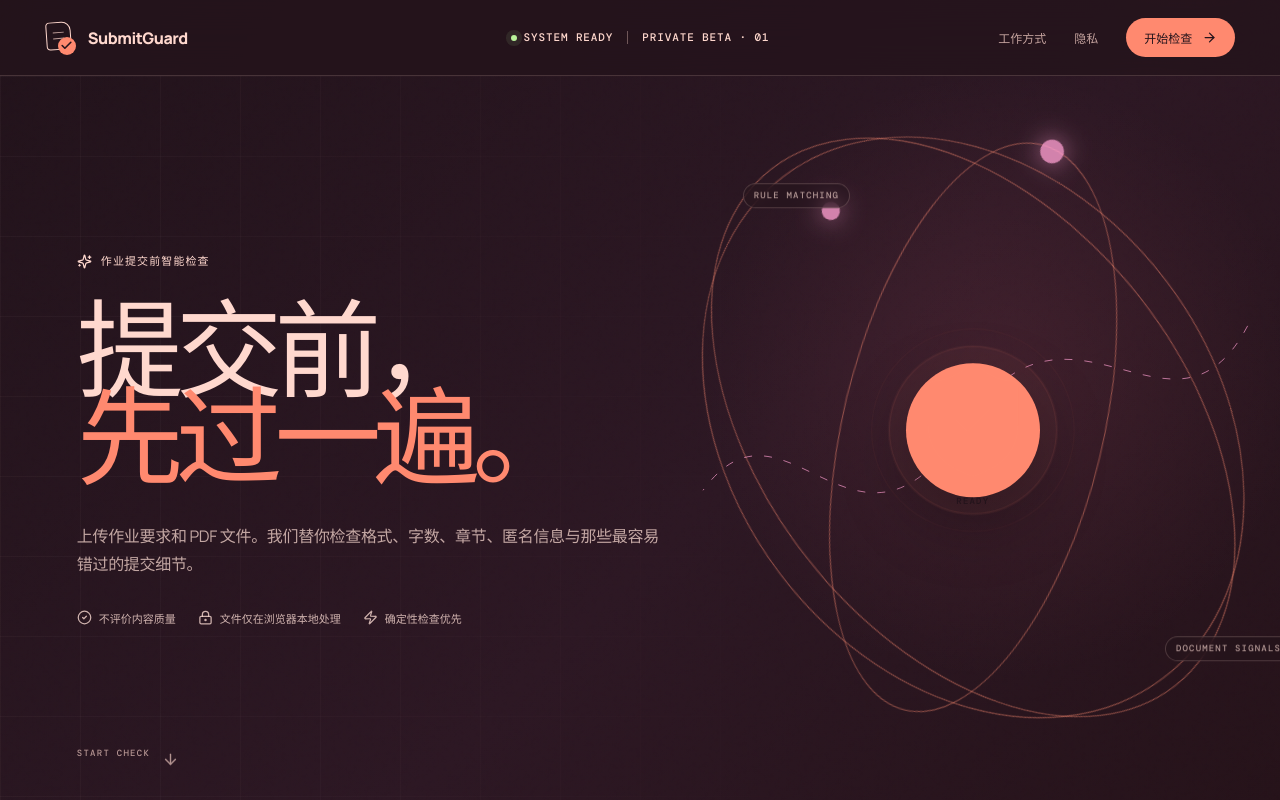
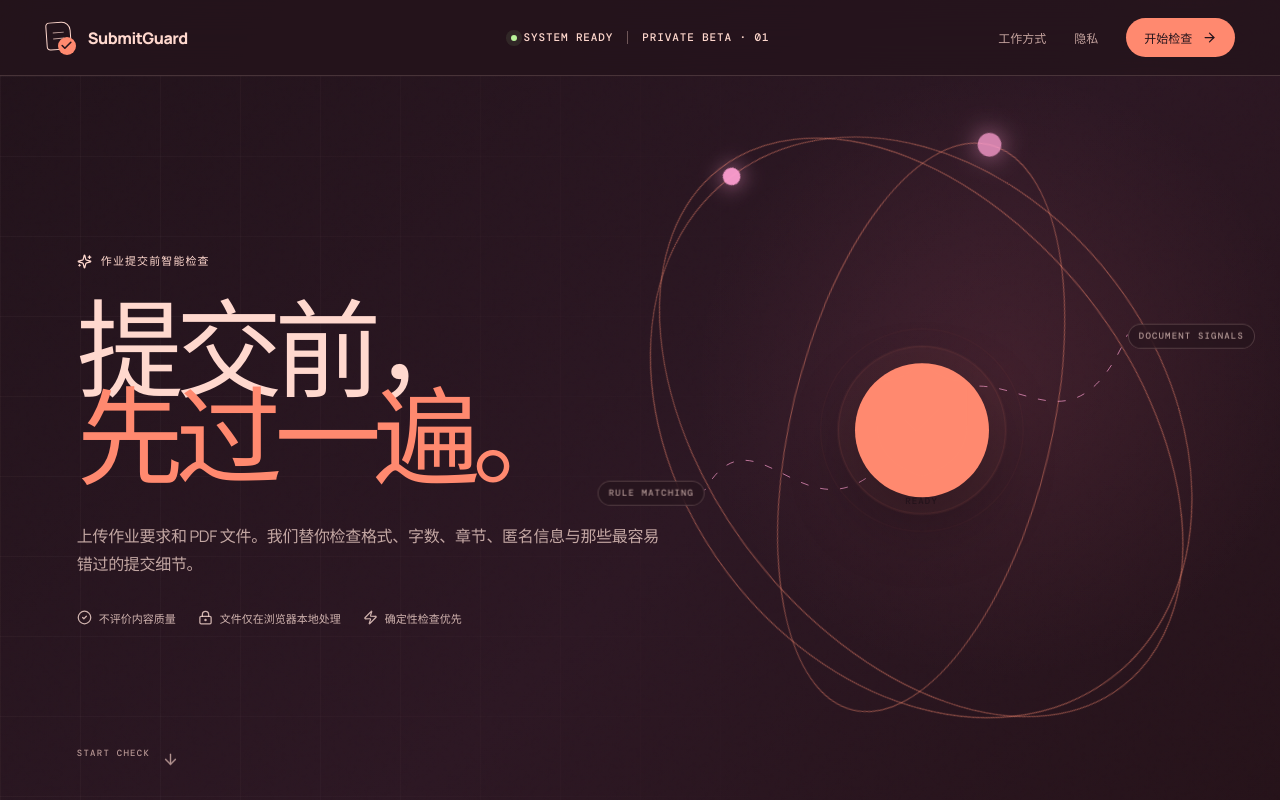
Before and after one commit to Caden0626/SubmitGuard, a React (Vite) app: page / in a window 1280 px wide. Shown: the top 800 px of the page. Built offline with nearby package versions, Linux system fonts and the light colour scheme.

Commit message:
Refine hero orbital animation (#8)
Co-authored-by: Caden <li.qihao@student.zy.cdut.edu.cn>

```diff
--- a/src/main.tsx
+++ b/src/main.tsx
@@ -169,17 +169,21 @@ function OrbitalGraphic() {
     <div className="orbital" aria-hidden="true">
       <svg viewBox="0 0 720 720" role="presentation">
         <g className="orbit orbit--one">
-          <ellipse cx="360" cy="360" rx="282" ry="126" transform="rotate(-18 360 360)" />
-          <circle cx="92" cy="435" r="9" />
+          <g transform="rotate(-18 360 360)">
+            <ellipse cx="360" cy="360" rx="282" ry="126" />
+            <circle className="orbit-node orbit-node--one" cx="78" cy="360" r="9" />
+          </g>
         </g>
         <g className="orbit orbit--two">
-          <ellipse cx="360" cy="360" rx="235" ry="305" transform="rotate(44 360 360)" />
-          <circle cx="546" cy="191" r="7" />
+          <g transform="rotate(44 360 360)">
+            <ellipse cx="360" cy="360" rx="235" ry="305" />
+            <circle className="orbit-node orbit-node--two" cx="360" cy="55" r="8" />
+          </g>
         </g>
         <g className="orbit orbit--three">
           <ellipse cx="360" cy="360" rx="318" ry="205" transform="rotate(52 360 360)" />
         </g>
-        <path className="orbit-wave" d="M98 421C178 311 247 521 350 360s205 42 278-102" />
+        <path className="orbit-wave" d="M150 421C205 326 258 507 350 360C430 250 495 418 560 270" />
       </svg>
       <div className="orbital-core">
         <ShieldCheck size={54} strokeWidth={1.4} />
--- a/src/styles.css
+++ b/src/styles.css
@@ -378,7 +378,7 @@ input:focus-visible {
 .orbital {
   position: absolute;
   z-index: 1;
-  right: -5vw;
+  right: -1vw;
   top: 50%;
   width: min(58vw, 820px);
   aspect-ratio: 1;
@@ -399,13 +399,15 @@ input:focus-visible {
   vector-effect: non-scaling-stroke;
 }
 
-.orbital circle {
+.orbit-node {
   fill: var(--pink);
   filter: drop-shadow(0 0 9px rgba(255, 159, 209, .8));
   transform-box: fill-box;
   transform-origin: center;
   animation: orbit-node-pulse 2.6s ease-in-out infinite;
 }
+
+.orbit-node--two { animation-delay: -1.3s; }
 
 .orbit {
   transform-box: view-box;
@@ -459,16 +461,27 @@ input:focus-visible {
 
 .orbit-label {
   position: absolute;
+  z-index: 3;
   padding: 7px 10px;
   color: rgba(255, 223, 214, .65);
   border: 1px solid rgba(255, 216, 206, .2);
   border-radius: 999px;
   background: rgba(36, 20, 28, .52);
   backdrop-filter: blur(8px);
+  white-space: nowrap;
 }
 
-.orbit-label--a { top: 17%; left: 19%; }
-.orbit-label--b { bottom: 19%; right: 7%; }
+.orbit-label--a {
+  left: 20.83%;
+  top: 58.5%;
+  transform: translate(-100%, -50%);
+}
+
+.orbit-label--b {
+  left: 77.78%;
+  top: 37.5%;
+  transform: translateY(-50%);
+}
 
 .scroll-cue {
   position: absolute;
@@ -1158,7 +1171,7 @@ input:focus-visible {
   .nav-center { display: none; }
   .hero { grid-template-columns: 1fr; }
   .hero-copy { max-width: 72%; }
-  .orbital { right: -18vw; width: 70vw; opacity: .7; }
+  .orbital { right: -5vw; width: 68vw; opacity: .72; }
   .privacy-section { grid-template-columns: .38fr 1fr; }
   .privacy-copy { grid-column: 2; }
   .results-workspace { grid-template-columns: minmax(390px,.95fr) 1.05fr; }
@@ -1291,7 +1304,8 @@ input:focus-visible {
   .orbit--two { animation: rotate-orbit 52s linear infinite reverse !important; }
   .orbit--three { animation: breathe 12s ease-in-out infinite !important; }
   .orbit-wave { animation: dash 26s linear infinite !important; }
-  .orbital circle { animation: orbit-node-pulse 4.8s ease-in-out infinite !important; }
+  .orbit-node { animation: orbit-node-pulse 4.8s ease-in-out infinite !important; }
+  .orbit-node--two { animation-delay: -2.4s !important; }
   .orbital-core { animation: core-glow 7s ease-in-out infinite !important; }
   .orbital-core::before,
   .orbital-core::after { animation: core-ring 7s ease-out infinite !important; }
```
